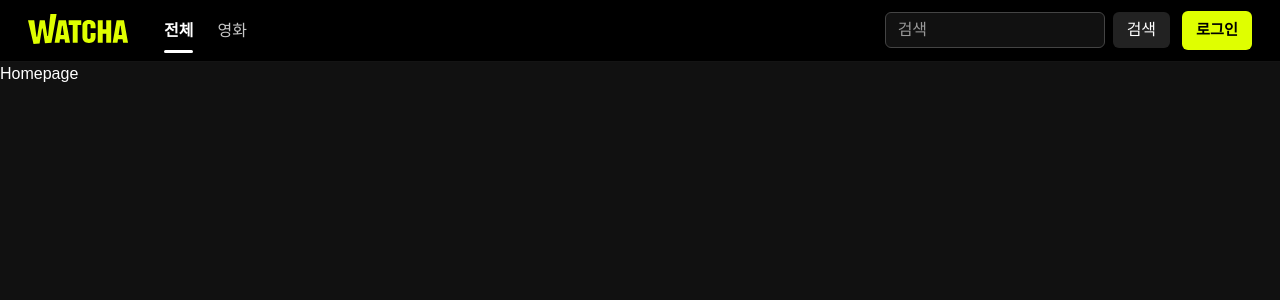
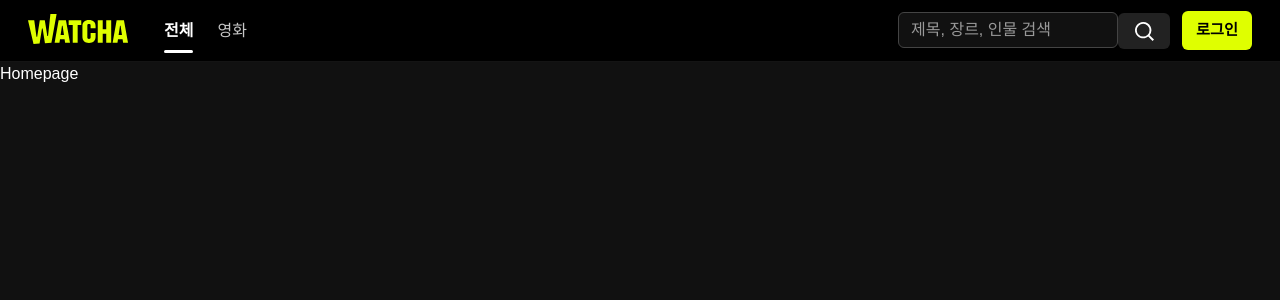
Before and after one commit to YUNA9627/ott-web-project, a React (Vite) app: page / in a window 1280 px wide. Shown: the top 300 px of the page. Built offline with nearby package versions, Linux system fonts and the light colour scheme; a web font is replaced by a local one.

Commit message:
feat: AppLayout 검색창 열기/닫기 기능 구현

```diff
--- a/src/layout/Applayout.jsx
+++ b/src/layout/Applayout.jsx
@@ -2,6 +2,7 @@ import { Container } from "react-bootstrap";
 import { Link, NavLink, Outlet } from "react-router-dom";
 import logo from "../assets/logo.svg";
 import "./AppLayout.style.css";
+import { useState } from "react";
 
 const menuList = [
   { label: "전체", path: "/" },
@@ -9,18 +10,28 @@ const menuList = [
 ];
 
 const AppLayout = () => {
+  const [searchOpen, setSearchOpen] = useState(false);
+  const [searchQuery, setSearchQuery] = useState("");
+
+  const handleSearchToggle = () => {
+    setSearchOpen((prev) => !prev);
+    if (searchOpen) setSearchQuery("");
+  };
+
+  const handleSearchKeyDown = (e) => {
+    if (e.key === "Escape") {
+      setSearchOpen(false);
+      setSearchQuery("");
+    }
+  };
+
   return (
     <div className="layout">
       <header className="header">
         <Container fluid className="header-inner">
           <div className="left">
             <Link to="/" className="logo">
-              <img
-                src={logo}
-                width={100}
-                alt="OTT 로고"
-                className="logo-img"
-              />
+              <img src={logo} width={100} alt="OTT 로고" className="logo-img" />
             </Link>
 
             <nav className="nav">
@@ -41,14 +52,37 @@ const AppLayout = () => {
 
           <div className="right">
             <div className="search-box">
-              <input
-                type="text"
-                placeholder="검색"
-                className="search-input"
-              />
-              <button type="button" className="search-btn">
-                검색
-              </button>
+              <div className={`search-pill ${searchOpen ? "open" : ""}`}>
+                <input
+                  type="text"
+                  placeholder="제목, 장르, 인물 검색"
+                  className="search-input"
+                  value={searchQuery}
+                  onChange={(e) => setSearchQuery(e.target.value)}
+                  onKeyDown={handleSearchKeyDown}
+                />
+                <button
+                  type="button"
+                  className="search-btn"
+                  onClick={handleSearchToggle}
+                >
+                  <svg
+                    xmlns="http://www.w3.org/2000/svg"
+                    width="24"
+                    height="24"
+                    fill="none"
+                    viewBox="0 0 24 24"
+                    aria-hidden="true"
+                  >
+                    <path
+                      fill="currentColor"
+                      fillRule="evenodd"
+                      d="M11.17 4.8a6.37 6.37 0 1 1 0 12.74 6.37 6.37 0 0 1 0-12.74m0-1.8a8.17 8.17 0 0 1 6.45 13.18L22 20.56 20.56 22l-4.38-4.38a8.17 8.17 0 1 1-5-14.62"
+                      clipRule="evenodd"
+                    />
+                  </svg>
+                </button>
+              </div>
             </div>
 
             <button type="button" className="login-btn">
```
